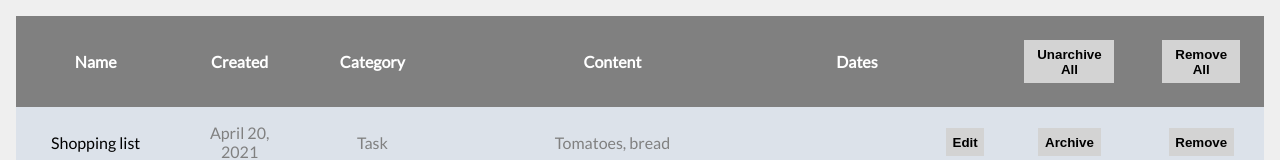
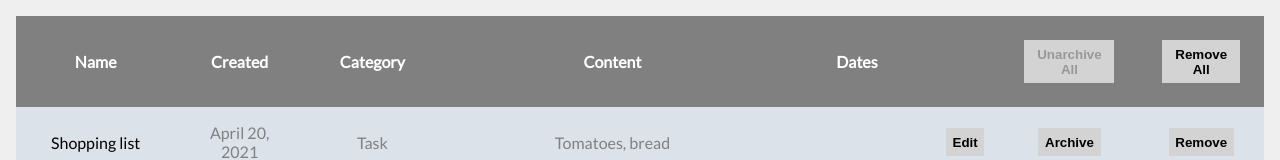
Before and after one commit to Made1ra/notes-app-react, a React (Create React App) app: page / in a window 1280 px wide. Shown: the top 160 px of the page. Built offline with nearby package versions, Linux system fonts and the light colour scheme.

Commit message:
Add disabling button functionality

```diff
--- a/src/App.tsx
+++ b/src/App.tsx
@@ -75,12 +75,18 @@ function App() {
               <Th>Dates</Th>
               <Th />
               <Th>
-                <Button onClick={() => unarchiveAll()}>
+                <Button
+                  onClick={() => unarchiveAll()}
+                  disabled={notes.filter((note) => note.archived).length === 0}
+                >
                   Unarchive All
                 </Button>
               </Th>
               <Th>
-                <Button onClick={() => removeAll()}>
+                <Button
+                  onClick={() => removeAll()}
+                  disabled={notes.length === 0}
+                >
                   Remove All
                 </Button>
               </Th>
--- a/src/components/Button.tsx
+++ b/src/components/Button.tsx
@@ -16,12 +16,18 @@ const StyledButton = styled.button`
 type ButtonProps = {
     children?: React.ReactNode;
     onClick?: () => void;
+    disabled?: boolean;
 };
 
 
-function Button({ children, onClick }: ButtonProps) {
+function Button({ children, onClick, disabled }: ButtonProps) {
     return (
-        <StyledButton onClick={onClick}>{children}</StyledButton>
+        <StyledButton
+            onClick={onClick}
+            disabled={disabled}
+        >
+            {children}
+        </StyledButton>
     );
 }
 
```
